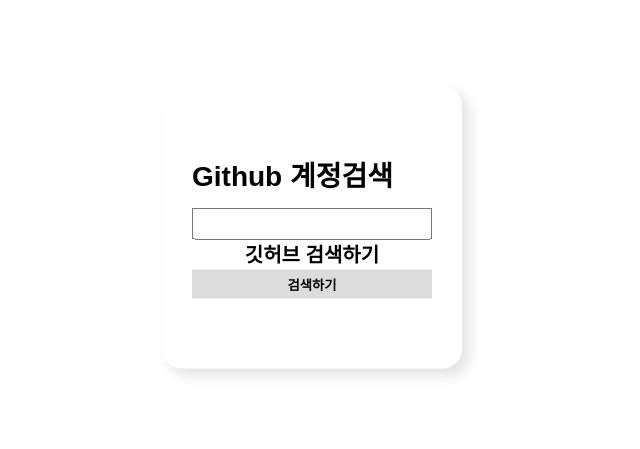
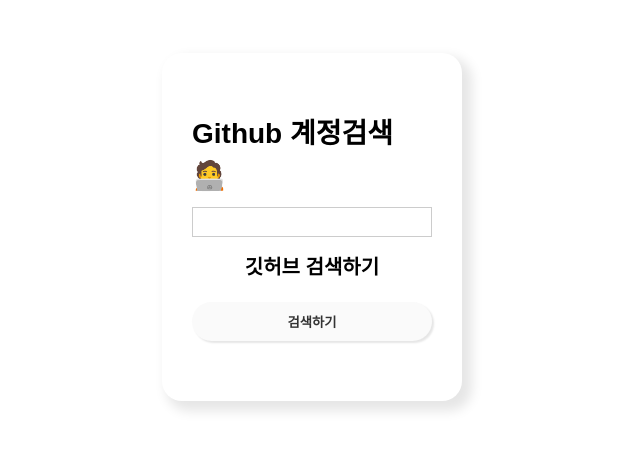
Before and after one commit to moolbum/next-test, a Next.js app: page / in a window 1280 px wide. Shown: the part 173-622 px from the top of the page, without its empty margins (328-968 px from the left). Built offline with nearby package versions, Linux system fonts and the light colour scheme.

Commit message:
done: common style

```diff
--- a/pages/index.tsx
+++ b/pages/index.tsx
@@ -4,8 +4,9 @@
 import styled from 'styled-components';
 import { typoMap } from '../src/styles/typo';
 import Button from '../src/components/Button';
+import { colorMap } from '../src/styles/color';
 
-const TITLE = 'Github 계정검색';
+const TITLE = 'Github 계정검색 🧑‍💻';
 
 const App: NextPage = () => {
   const [userName, setUserName] = useState('');
@@ -25,7 +26,7 @@
 
       <Link href={`/users/${userName}`}>
         <a>
-          <Button type="submit" color="gray">
+          <Button type="submit" radius="round" color="gray">
             검색하기
           </Button>
         </a>
@@ -38,8 +39,8 @@
 
 const FormContainer = styled.form`
   width: 30rem;
-  padding: 7rem 3rem;
-  box-shadow: 0.7rem 0.7rem 1.2rem 0.1rem rgba(0, 0, 0, 0.1);
+  padding: 6rem 3rem;
+  box-shadow: 0.7rem 0.7rem 1.2rem 0.3em rgba(0, 0, 0, 0.1);
   border-radius: 2rem;
   position: absolute;
   left: 50%;
@@ -56,12 +57,17 @@
   > input {
     ${typoMap.b4};
     padding: 0.3rem 0;
+    margin-bottom: 1.5rem;
+    border: 1px solid ${colorMap.gray6};
   }
 
   > p {
     ${typoMap.h4};
     text-align: center;
   }
+  p + p {
+    margin-bottom: 2rem;
+  }
 
   label {
     ${typoMap.h2};
--- a/src/components/Button/index.tsx
+++ b/src/components/Button/index.tsx
@@ -4,17 +4,19 @@
 
 type buttonWidthType = 12 | 24;
 type buttonColorType = 'gray' | 'red';
+type buttonRadiusType = 'square' | 'round';
 
 interface ButtonProps {
   children: ReactNode;
   width?: buttonWidthType;
   color: buttonColorType;
+  radius: buttonRadiusType;
   type: any;
 }
 
-const Button = ({ children, type, width, color }: ButtonProps) => {
+const Button = ({ children, type, width, color, radius }: ButtonProps) => {
   return (
-    <StyleButton width={width} type={type} color={color}>
+    <StyleButton width={width} type={type} color={color} radius={radius}>
       {children}
     </StyleButton>
   );
@@ -48,7 +50,7 @@
 
   switch (color) {
     case 'gray':
-      buttonColor = colorMap.gray7;
+      buttonColor = colorMap.gray10;
       break;
 
     case 'red':
@@ -64,14 +66,39 @@
   `;
 };
 
+const getButtonRadiusType = (radius: buttonRadiusType) => {
+  let buttonRadius;
+
+  switch (radius) {
+    case 'round':
+      buttonRadius = '1000rem';
+      break;
+
+    case 'square':
+      buttonRadius = '0';
+      break;
+
+    default:
+      buttonRadius = null;
+      break;
+  }
+  return css`
+    border-radius: ${buttonRadius};
+  `;
+};
+
 const StyleButton = styled.button<{
   width?: buttonWidthType;
   color: buttonColorType;
+  radius: buttonRadiusType;
 }>`
   ${({ width }) => getButtonWidth(width)}
   ${({ color }) => getButtonColor(color)}
-  padding: 0.5rem 0;
+  ${({ radius }) => getButtonRadiusType(radius)}
+  padding: 1rem 0;
   border: none;
   cursor: pointer;
   font-weight: 700;
+  color: ${colorMap.gray3};
+  box-shadow: 0.2rem 0.2rem 0.2rem rgba(0, 0, 0, 0.1);
 `;
```
